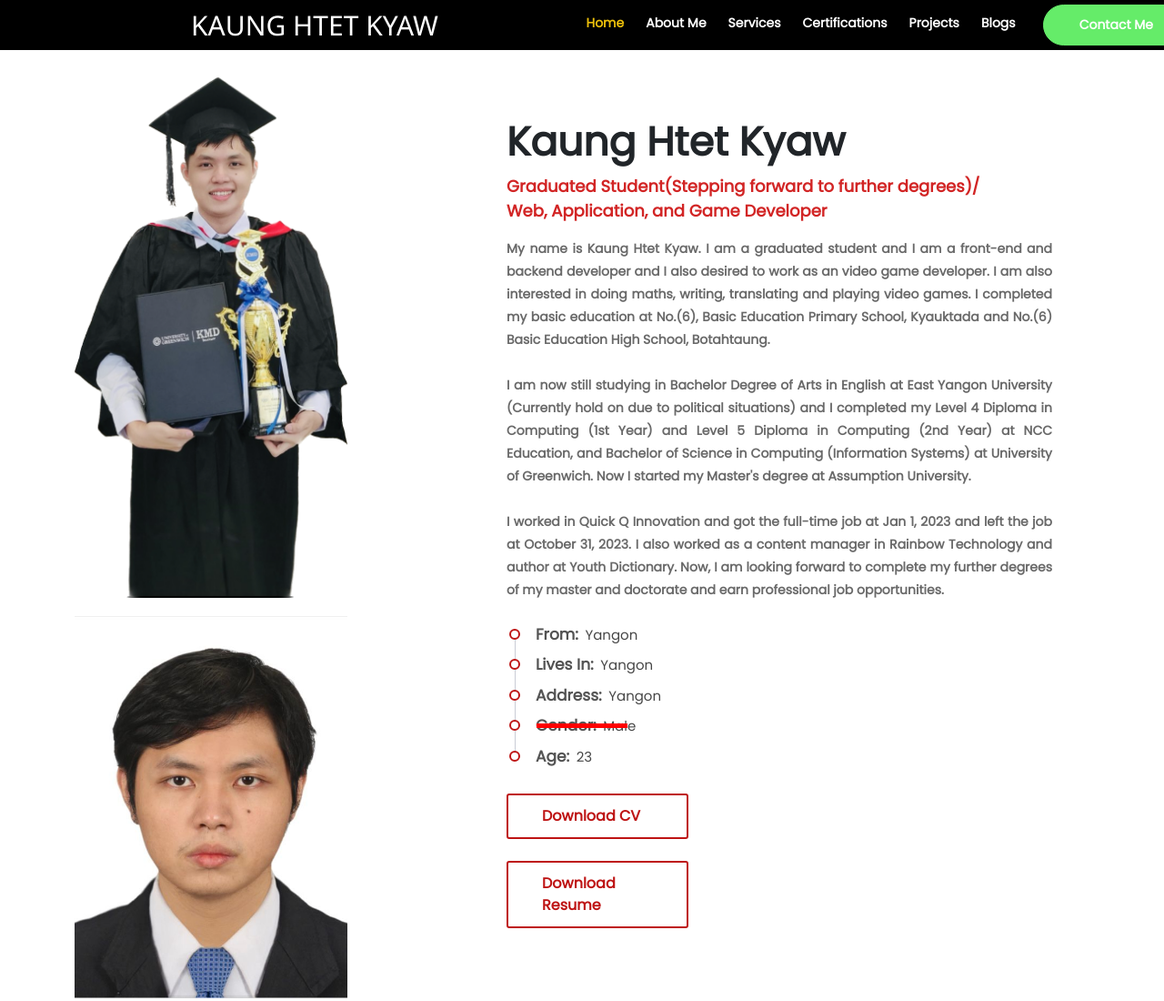
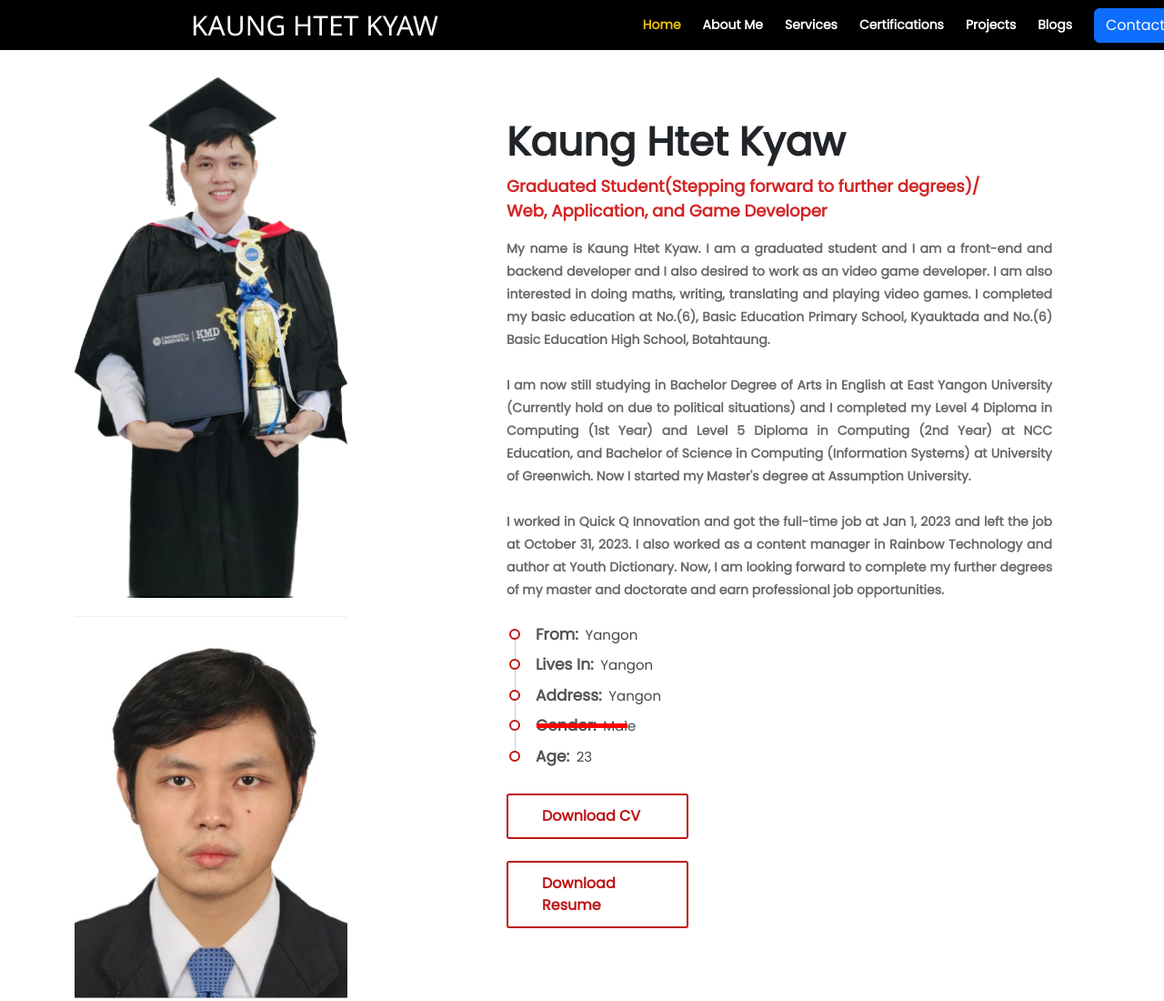
Before and after one commit to KaungHtetKyaw2001/My-Portfolio-Website-File, a website: page index.html in a window 1280 px wide. Shown: the top 1100 px of the page at 91% size. Drawn offline with nearby package versions, Linux system fonts and the light colour scheme.

Commit message:
Update index.html

```diff
--- a/index.html
+++ b/index.html
@@ -59,9 +59,7 @@
         <li class="nav-item"><a class="nav-link" href="#certification">Certifications</a></li>
         <li class="nav-item"><a class="nav-link" href="#project">Projects</a></li>
         <li class="nav-item"><a class="nav-link" href="#blogs">Blogs</a></li>
-        <li class="nav-item">
-  <a class="btn-navbar" href="#" id="contactBtn">Contact Me</a>
-</li>
+        <li class="nav-item"><a class="btn btn-primary ms-2" href="#" id="contactBtn">Contact Me</a></li>
 
 <!-- The Modal -->
 <div id="contactModal" class="modal">
```
